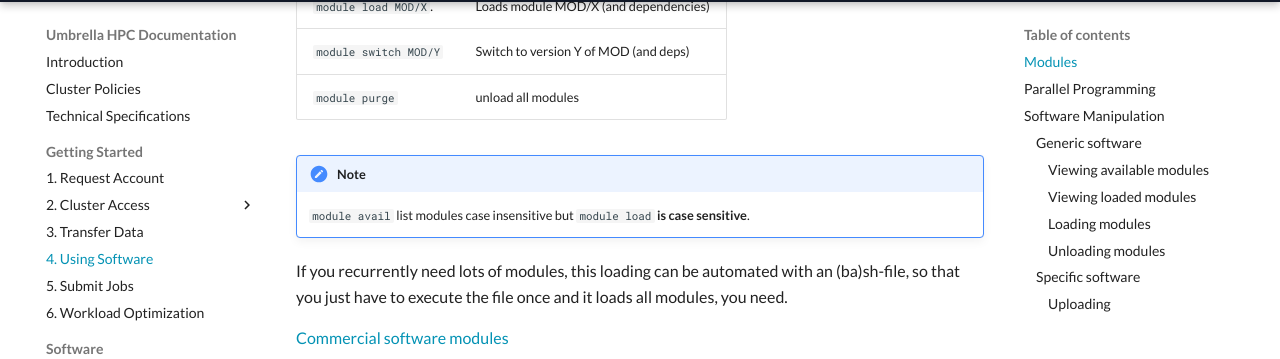
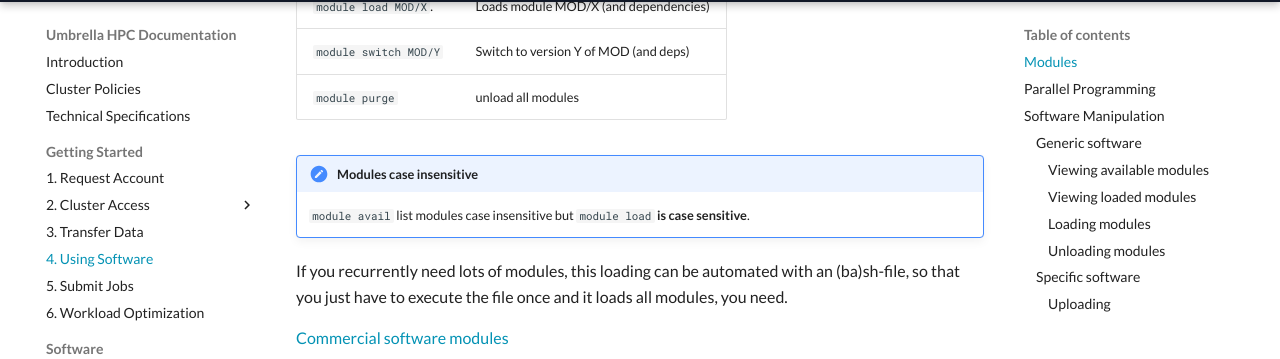
Before and after one commit to gferhpc/supercomputing.tue.nl, an MkDocs documentation site: the page built from pages/documentation/steps/software/index.md, in a window 1280 px wide and 900 px high, scrolled down 524 px. Shown: the part 94-453 px from the top of the window. Built offline with MkDocs 1.6.1 and Material for MkDocs 9.7.7, drawn with Linux system fonts in a browser that asks for light colours.

Commit message:
Update index.md

```diff
--- a/pages/documentation/steps/software/index.md
+++ b/pages/documentation/steps/software/index.md
@@ -18,7 +18,7 @@ The most common used module commands are:
 | `module purge`        | unload all modules                    |
 
 
-!!! note
+!!! note "Modules case insensitive"
     `module avail` list modules case insensitive but `module load` **is case sensitive**.
 
 If you recurrently need lots of modules, this loading can be automated with an (ba)sh-file, so that you just have to execute the file once and it loads all modules, you need.
```
